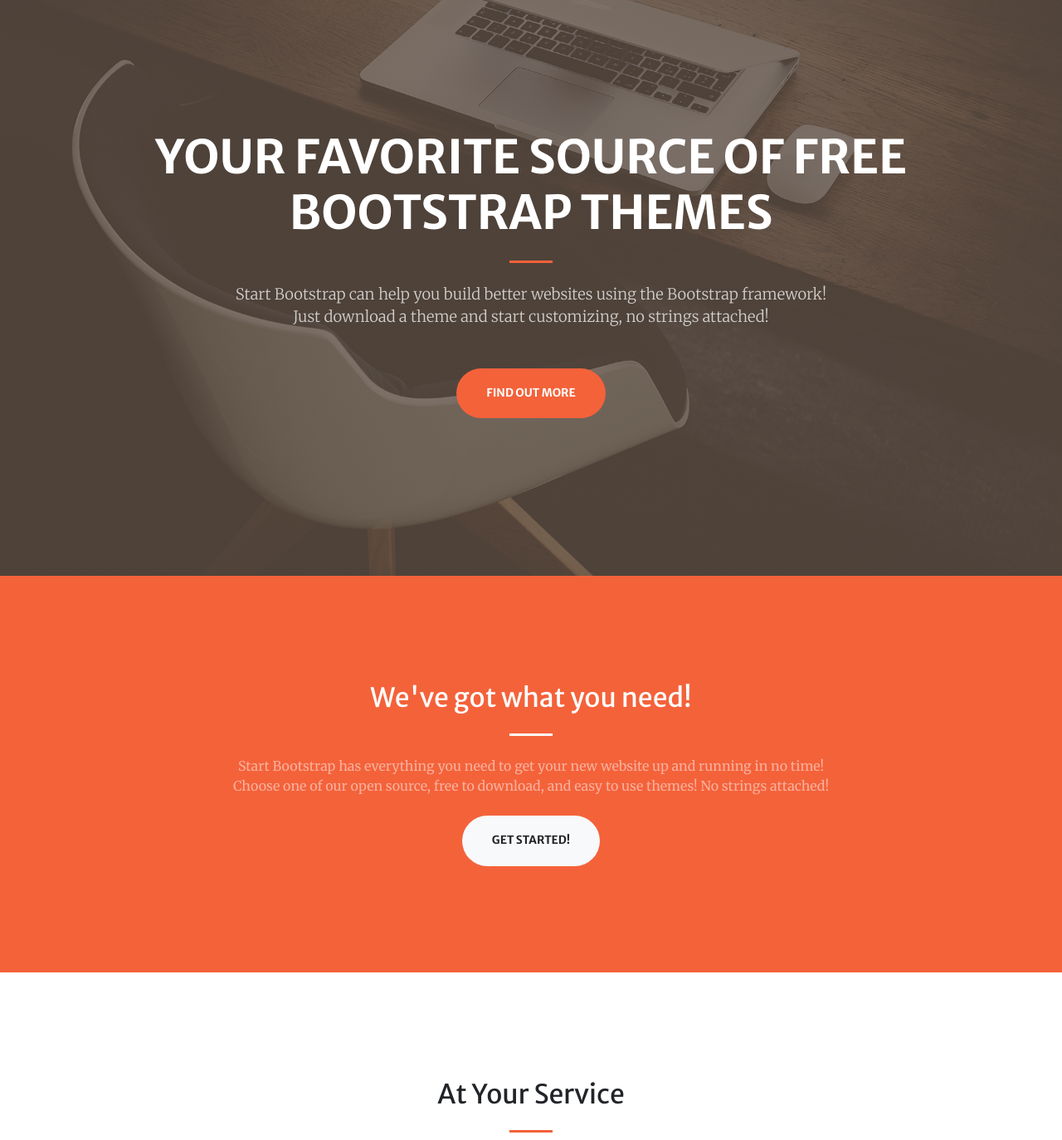
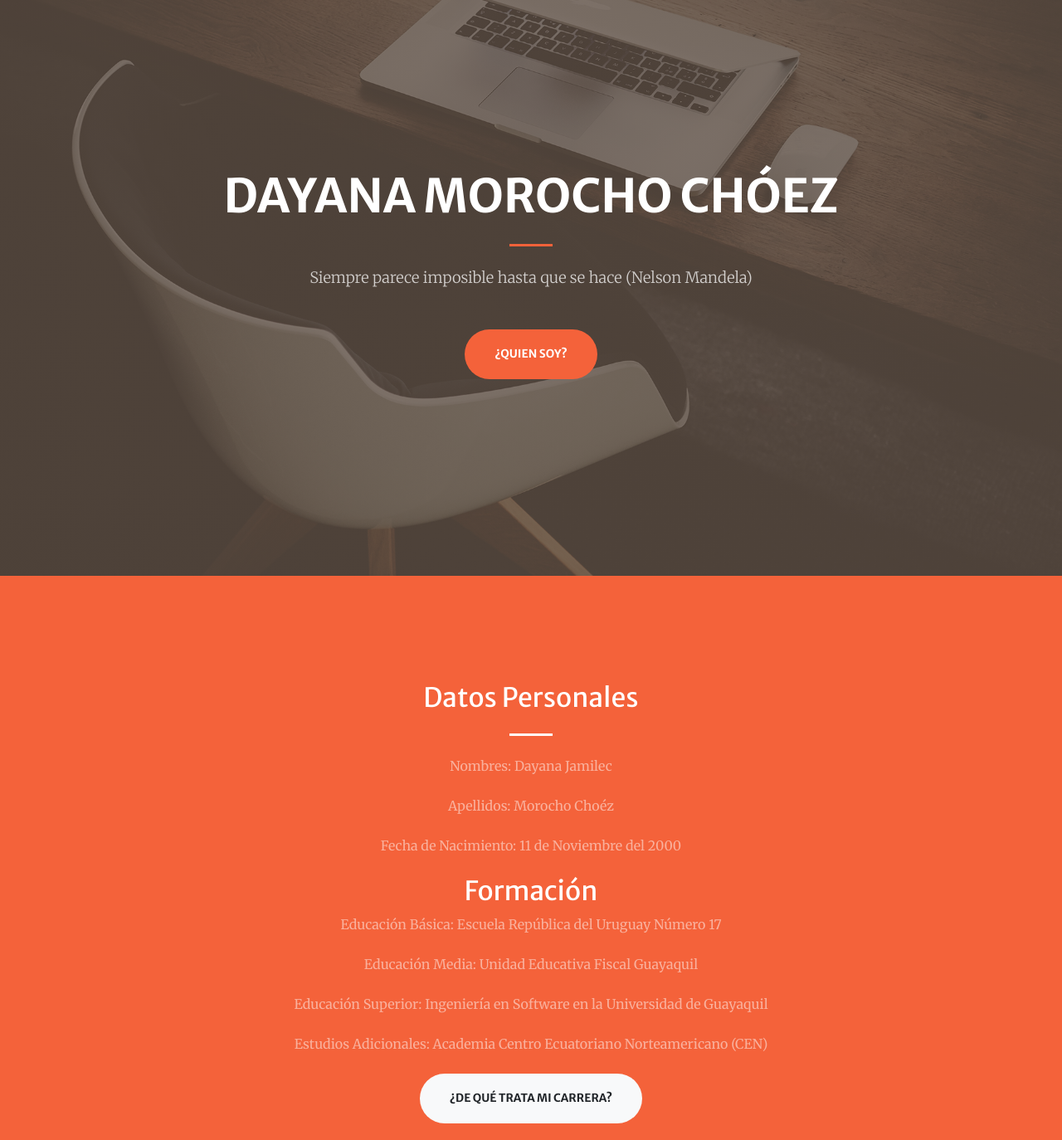
Before and after one commit to dayamori/dayamori.github.io, a website with bundled scripts: page index.html in a window 1280 px wide. Shown: the part 106-1480 px from the top of the page at 83% size. Built offline with nearby package versions, Linux system fonts and the light colour scheme.

Commit message:
Update index.html

```diff
--- a/index.html
+++ b/index.html
@@ -58,12 +58,12 @@
     <div class="container h-100">
       <div class="row h-100 align-items-center justify-content-center text-center">
         <div class="col-lg-10 align-self-end">
-          <h1 class="text-uppercase text-white font-weight-bold">Your Favorite Source of Free Bootstrap Themes</h1>
+          <h1 class="text-uppercase text-white font-weight-bold">Dayana Morocho Chóez</h1>
           <hr class="divider my-4">
         </div>
         <div class="col-lg-8 align-self-baseline">
-          <p class="text-white-75 font-weight-light mb-5">Start Bootstrap can help you build better websites using the Bootstrap framework! Just download a theme and start customizing, no strings attached!</p>
-          <a class="btn btn-primary btn-xl js-scroll-trigger" href="#about">Find Out More</a>
+          <p class="text-white-75 font-weight-light mb-5"> Siempre parece imposible hasta que se hace (Nelson Mandela)</p>
+          <a class="btn btn-primary btn-xl js-scroll-trigger" href="#about">¿Quien soy?</a>
         </div>
       </div>
     </div>
@@ -74,10 +74,17 @@
     <div class="container">
       <div class="row justify-content-center">
         <div class="col-lg-8 text-center">
-          <h2 class="text-white mt-0">We've got what you need!</h2>
+          <h2 class="text-white mt-0">Datos Personales</h2>
           <hr class="divider light my-4">
-          <p class="text-white-50 mb-4">Start Bootstrap has everything you need to get your new website up and running in no time! Choose one of our open source, free to download, and easy to use themes! No strings attached!</p>
-          <a class="btn btn-light btn-xl js-scroll-trigger" href="#services">Get Started!</a>
+          <p class="text-white-50 mb-4">Nombres: Dayana Jamilec</p>
+          <p class="text-white-50 mb-4">Apellidos: Morocho Choéz</p>
+          <p class="text-white-50 mb-4">Fecha de Nacimiento: 11 de Noviembre del 2000</p>
+          <h2 class="text-white mt-0">Formación</h2>
+          <p class="text-white-50 mb-4">Educación Básica: Escuela República del Uruguay Número 17</p>
+          <p class="text-white-50 mb-4">Educación Media: Unidad Educativa Fiscal Guayaquil</p>
+          <p class="text-white-50 mb-4">Educación Superior: Ingeniería en Software en la Universidad de Guayaquil</p>
+          <p class="text-white-50 mb-4">Estudios Adicionales: Academia Centro Ecuatoriano Norteamericano (CEN)</p>
+          <a class="btn btn-light btn-xl js-scroll-trigger" href="#services">¿De qué trata mi carrera?</a>
         </div>
       </div>
     </div>
```
